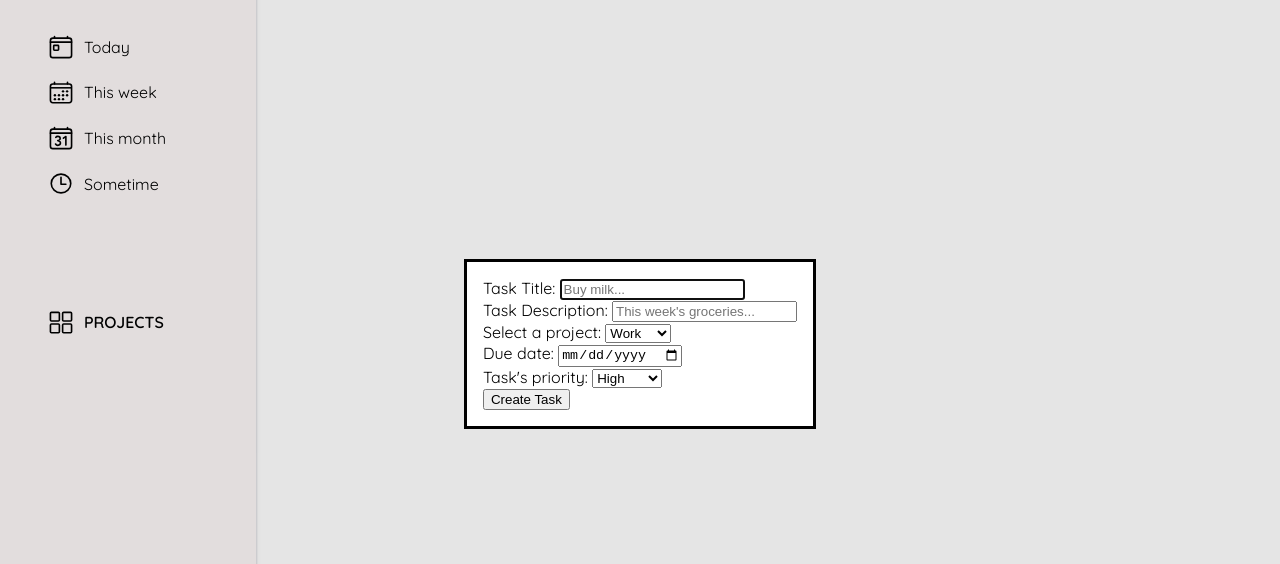
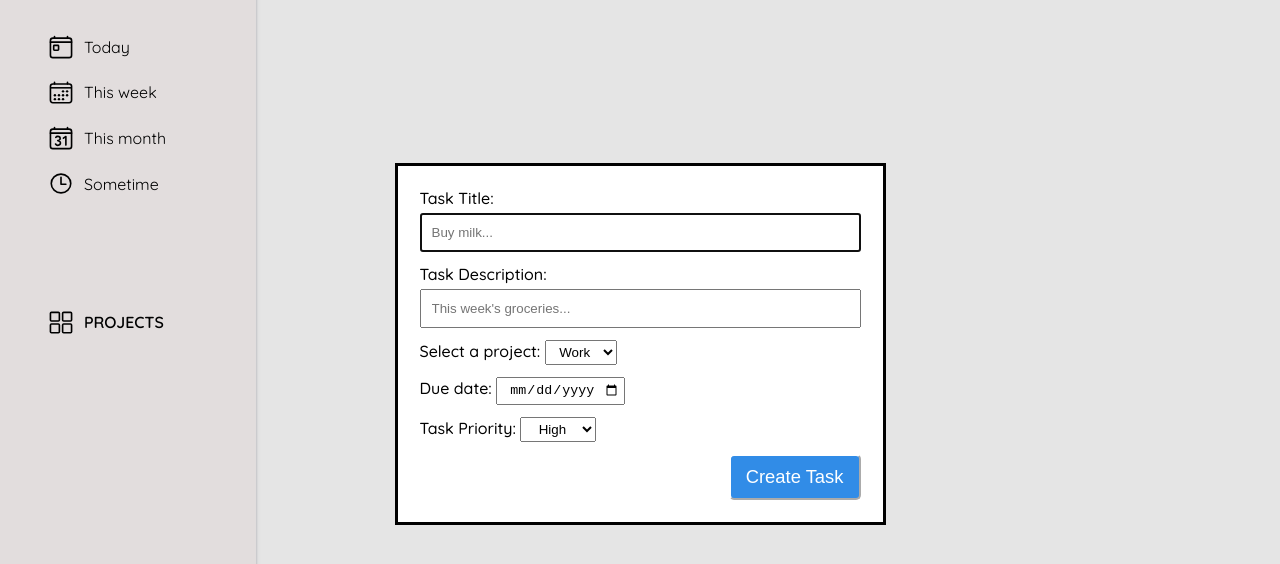
Before and after one commit to ladinofel/todo-app, a website built with webpack: page src/template.html in a window 1280 px wide. Both pictures are taken after a click on the link "New Task". Shown: the part 56-620 px from the top of the page. Built offline with nearby package versions, Linux system fonts and the light colour scheme.

Commit message:
Create new form and task modules

```diff
--- /dev/null
+++ b/src/components/taskComponent/formStyles.css
@@ -0,0 +1,52 @@
+.title,
+.description {
+  display: flex;
+  flex-direction: column;
+}
+
+.title,
+.description,
+.project,
+.due-date,
+.priority,
+.submit {
+  padding: 6px;
+}
+
+#task-title,
+#task-description {
+  margin-top: 5px;
+  padding: 10px;
+
+}
+
+#task-project,
+#task-due-date,
+#task-priority {
+  text-align: center;
+  padding: 3px;
+}
+
+.submit {
+  display: flex;
+  justify-content: end;
+}
+
+label {
+  font-weight:500;
+}
+
+#submit-btn {
+  padding: 10px 15px 10px 15px;
+  font-size: 2.3vh;
+  background-color: #318CE7;
+  color: white;
+  border-color: white;
+  border-radius: 5px;
+  transition: background-color 0.5s;
+}
+
+#submit-btn:hover {
+  background-color: #50C878;
+  cursor: pointer;
+}
--- a/src/components/taskComponent/taskFactory.js
+++ b/src/components/taskComponent/taskFactory.js
@@ -14,13 +14,18 @@ const taskCreator = (() => {
     let taskProject = document.getElementById('task-project').value;
     let taskDueDate = document.getElementById('task-due-date').value;
     let taskPriority = document.getElementById('task-priority').value;
-    const freshTask = taskFactory(taskTitle, taskDescription, taskProject,taskDueDate, taskPriority);
-    taskLibrary.push(freshTask);
-    console.log(taskLibrary);
-    taskForm.reset();
-    modal.close();
+    if(taskTitle == ''){
+      alert('Please enter a title.');
+      event.preventDefault();
+    } else {
+      const freshTask = taskFactory(taskTitle, taskDescription, taskProject,taskDueDate, taskPriority);
+      taskLibrary.push(freshTask);
+      console.log(taskLibrary);
+      taskForm.reset();
+      modal.close();
+    };
+    });
 
   });
-});
 
 export default taskCreator;
--- a/src/components/taskComponent/taskFormGenerator.js
+++ b/src/components/taskComponent/taskFormGenerator.js
@@ -15,6 +15,7 @@ const newTaskForm = (() => {
   taskTitle.textContent = 'Task Title: ';
   const taskTitleInput = document.createElement('input');
   taskTitleInput.setAttribute('type', 'text');
+  taskTitleInput.setAttribute('size', '40');
   taskTitleInput.id = 'task-title';
   taskTitleInput.setAttribute('name', 'task-title');
   taskTitleInput.setAttribute('placeholder', 'Buy milk...');
@@ -48,6 +49,7 @@ const newTaskForm = (() => {
   const taskDescriptionInput = document.createElement('input');
   taskDescriptionInput.setAttribute('type', 'text');
   taskDescriptionInput.id = 'task-description';
+  taskDescriptionInput.setAttribute('size', '50');
   taskDescriptionInput.setAttribute('name', 'project-description');
   taskDescriptionInput.setAttribute('placeholder', "This week's groceries...");
 
@@ -65,7 +67,7 @@ const newTaskForm = (() => {
   priority.classList.add('priority');
   const taskPriority = document.createElement('label');
   taskPriority.setAttribute('for', 'task-priority');
-  taskPriority.textContent = "Task's priority: ";
+  taskPriority.textContent = "Task Priority: ";
   const taskPrioritySelect = document.createElement('select');
   taskPrioritySelect.id = 'task-priority';
   taskPrioritySelect.setAttribute('name', 'task-priority');
--- a/src/index.js
+++ b/src/index.js
@@ -1,3 +1,4 @@
+import './components/taskComponent/formStyles.css';
 import './styles.css';
 import menuGenerator from './components/leftPanel';
 import projectGenerator  from './components/leftPanel';
```
Also changed, not shown: dist/main.js, src/styles.css (line endings or trailing spaces).
